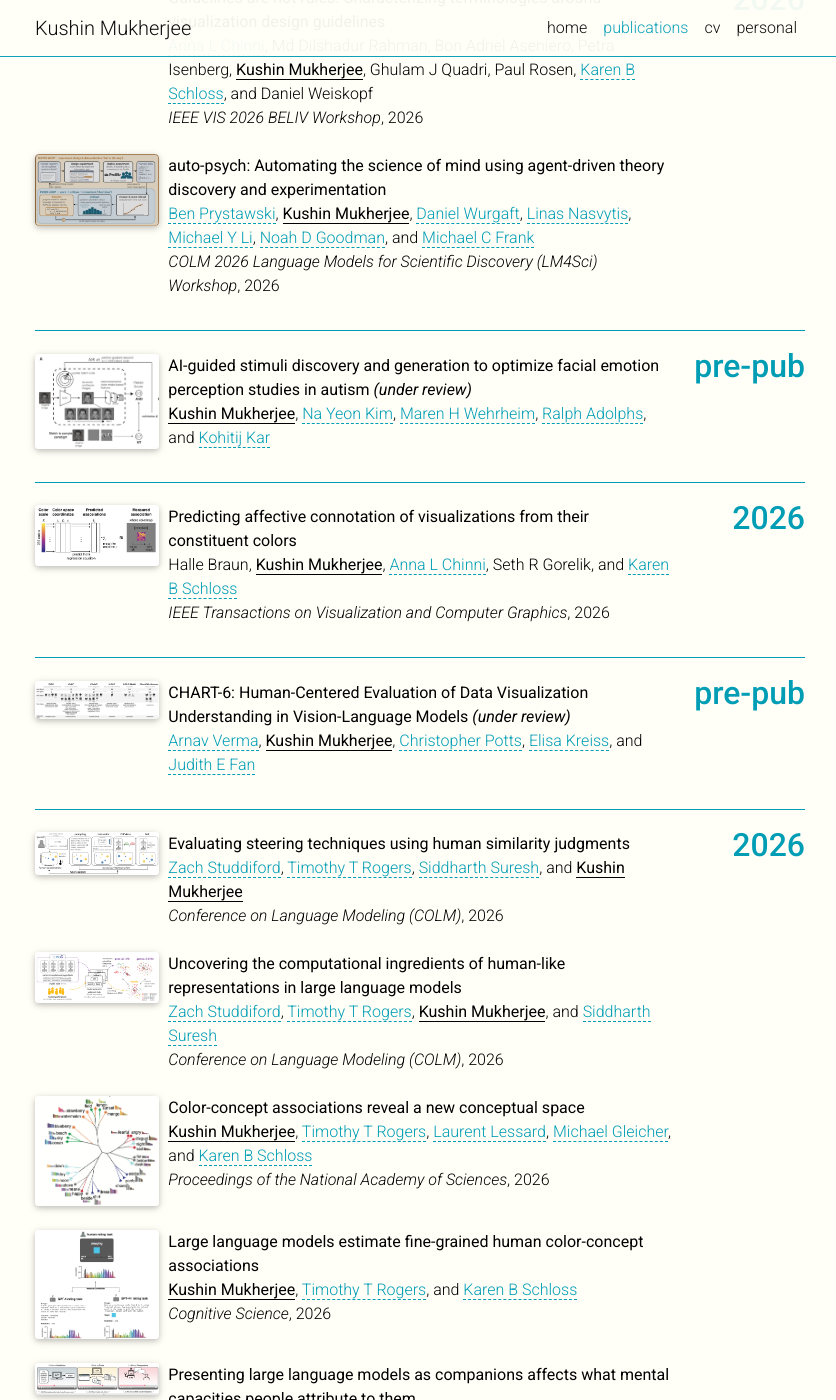
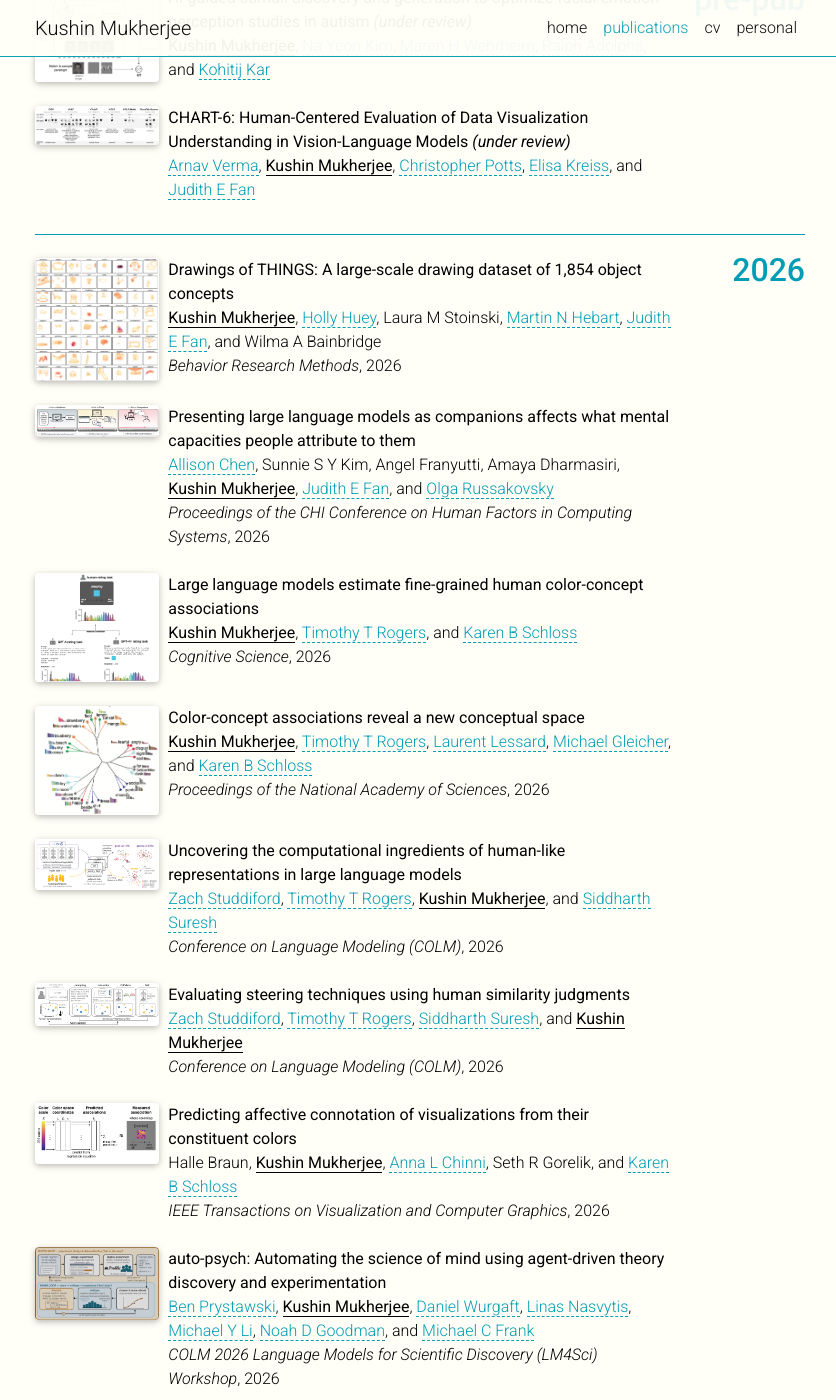
Before and after one commit to kushinm/kushinm.github.io, a Jekyll site: the page built from publications.md, in a window 1280 px wide and 1400 px high, scrolled down 221 px. Shown: the whole window, without its empty margins (220-1056 px from the left). Built offline with Jekyll 4.4.1, drawn with Linux system fonts in a browser that asks for light colours; a style sheet for code colours, icons or effects is not loaded; some of the changed text lies outside the part shown.

Commit message:
Sort publications by year in template, not file order
publications.md now derives render order (pre-pub first, then year
descending) and year headers, instead of relying on entries being
pre-sorted in _data/publications.yml.

Co-Authored-By: Claude Opus 4.8 <noreply@anthropic.com>

```diff
--- a/_data/publications.yml
+++ b/_data/publications.yml
@@ -1,5 +1,6 @@
-# Publications, newest-first (this order is what renders — grouping by year
-# on the page is derived from `year` below, not from a hand-maintained list).
+# Publications. Order in this file does NOT matter: publications.md sorts
+# entries for rendering — pre-pub first, then by `year` descending (newest
+# first) — and inserts the year headers automatically.
 #
 # Each entry has a `key` that names its files: assets/pdf/{key}.pdf and
 # assets/img/publication_preview/{key}.png. Both are optional — if a file at
--- a/publications.md
+++ b/publications.md
@@ -10,8 +10,16 @@ permalink: /publications/
 
   <article>
     <div class="publications">
+      {%- comment -%}
+        Order is derived here, not from the order entries appear in
+        _data/publications.yml: pre-pub entries first, then published
+        entries by year descending (newest first).
+      {%- endcomment -%}
+      {%- assign prepub = site.data.publications | where_exp: "e", "e.year == 'pre-pub'" -%}
+      {%- assign published = site.data.publications | where_exp: "e", "e.year != 'pre-pub'" | sort: "year" | reverse -%}
+      {%- assign ordered = prepub | concat: published -%}
       {%- assign prev_year = nil -%}
-      {%- for entry in site.data.publications -%}
+      {%- for entry in ordered -%}
         {%- if entry.year != prev_year -%}
       <h2 class="year">{{ entry.year }}</h2>
           {%- assign prev_year = entry.year -%}
```
